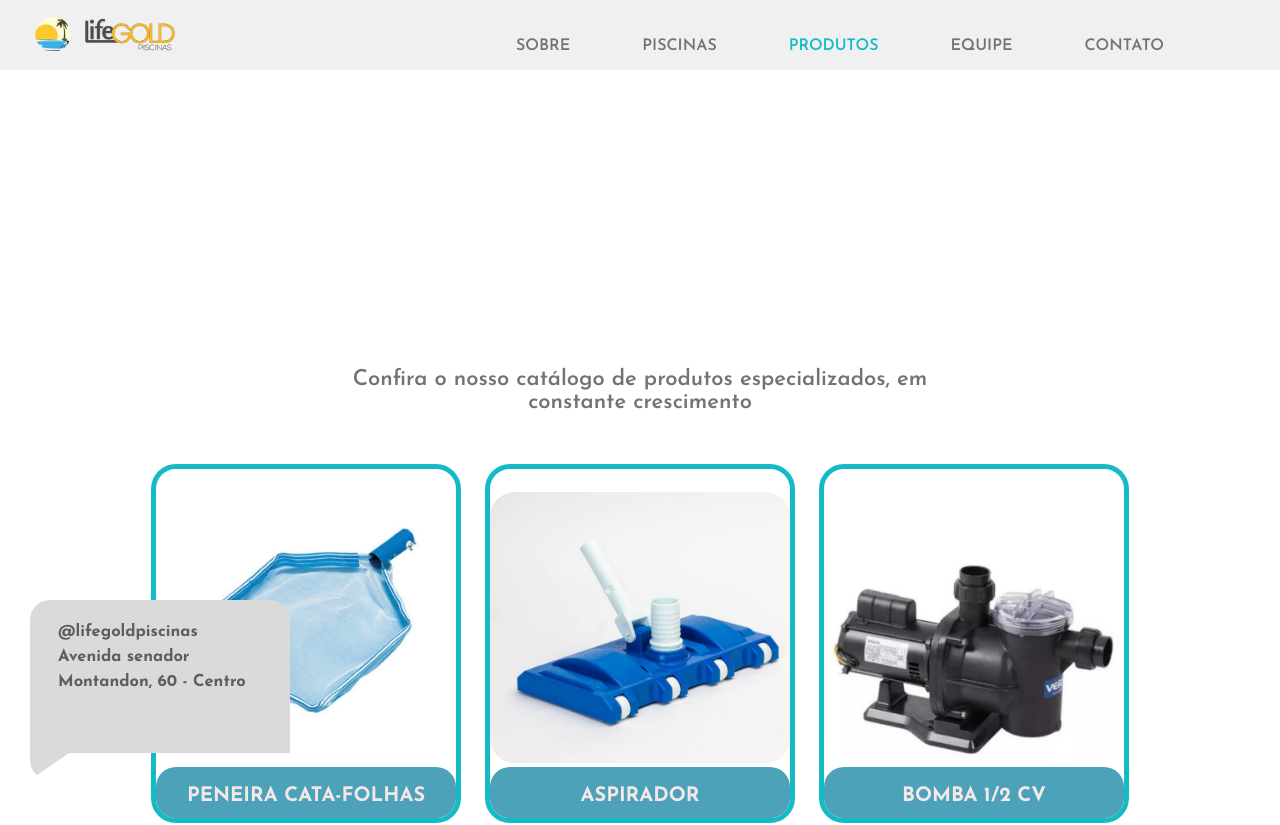
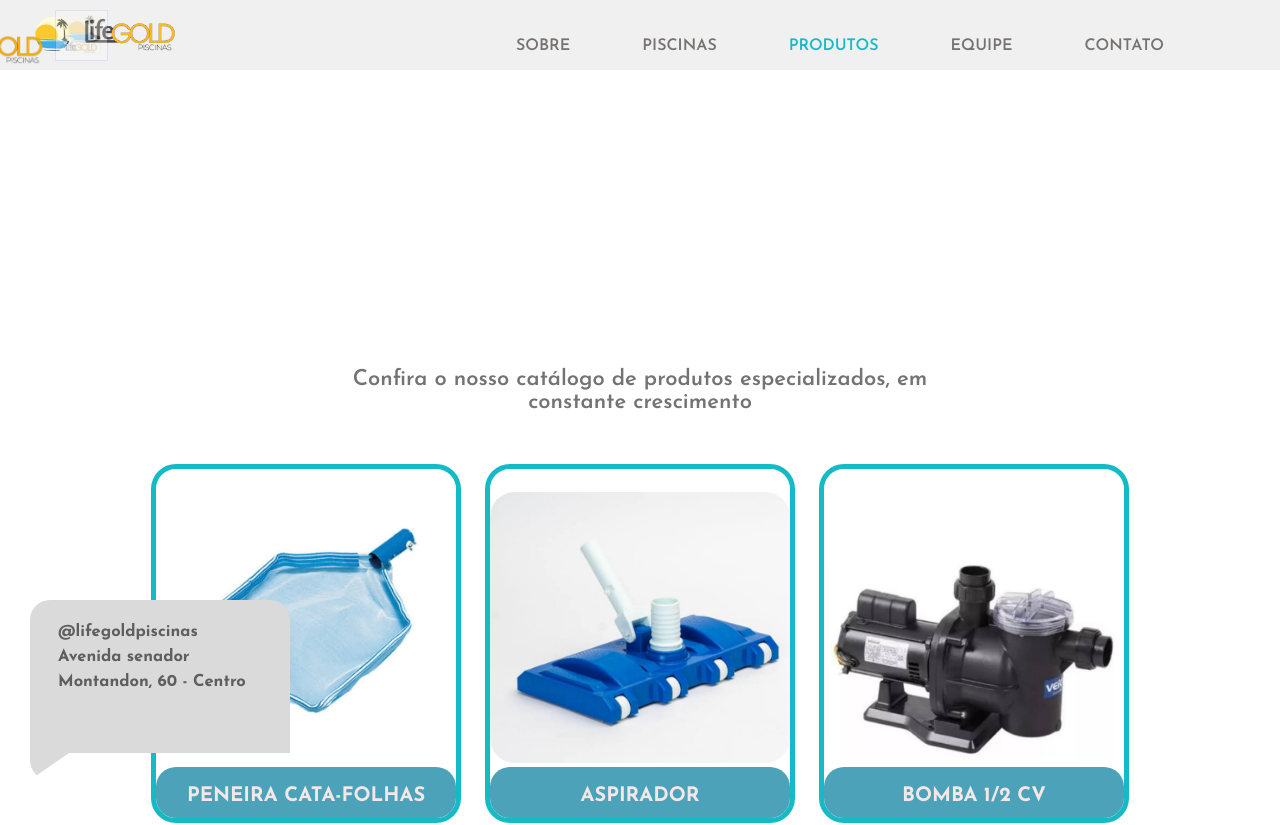
Before and after one commit to RafaelCamposTXR/LifeGold, a React (Create React App) app in the folder lifegold/: page /produtos in a window 1280 px wide. Shown: the top 825 px of the page. Built offline with nearby package versions, Linux system fonts and the light colour scheme.

Commit message:
ajuste de refatoração

```diff
--- a/lifegold/src/components/Bolhas/Bubble.css
+++ b/lifegold/src/components/Bolhas/Bubble.css
@@ -4,7 +4,7 @@
   left: 0;
   width: 100%;
   height: 100%;
-  pointer-events: none; /* Permite que as bolhas não bloqueiem a interação com outros elementos */
+  pointer-events: none;
 }
 
 .bubble {
@@ -13,25 +13,25 @@
   height: 50px;
   border: 5px solid #e0e0e0;
   border-radius: 50%;
-  animation: moveUp 25s linear forwards, fadeOut 5s linear forwards; /* Aplica as animações */
+  animation: moveUp 25s linear forwards, fadeOut 5s linear forwards;
 }
 
-/* Animação de movimento para cima */
+
 @keyframes moveUp {
   from {
-    top: top; /* Começa no fundo da tela */
+    top: top;
   }
   to {
-    top: -100%; /* Move para o topo da tela */
+    top: -100%;
   }
 }
 
-/* Animação de diminuição da opacidade */
+
 @keyframes fadeOut {
   from {
-    opacity: 1; /* Começa totalmente visível */
+    opacity: 1;
   }
   to {
-    opacity: 0; /* Desaparece totalmente */
+    opacity: 0;
   }
 }
--- a/lifegold/src/components/Formulario/Form.jsx
+++ b/lifegold/src/components/Formulario/Form.jsx
@@ -14,7 +14,7 @@ import './Form.css';
 
     const sendEmail = (e) => {
       e.preventDefault();
-      console.log(formData); // Exemplo de exibição dos dados no console
+      console.log(formData);
       setFormData({
         name: '',
         email: '',
@@ -47,7 +47,7 @@ import './Form.css';
 
     const handleSubmit = (e) => {
       e.preventDefault();
-      console.log(formData); // Exemplo de exibição dos dados no console
+      console.log(formData);
       setFormData({
         name: '',
         email: '',
--- a/lifegold/src/components/MenuItens/MenuItens.css
+++ b/lifegold/src/components/MenuItens/MenuItens.css
@@ -106,7 +106,7 @@
   top:0;
   right:0;
   bottom:0;
-  background-color: rgba(56, 89, 126, 0.4); /* Fundo semi-transparente */
+  background-color: rgba(56, 89, 126, 0.4);
   display: flex;
   justify-content: center;
   align-items: center;
@@ -120,7 +120,7 @@
   border-radius: 25px;
   background-color: white;
   padding: 20px;
-  box-shadow: 0 0 10px rgba(0, 0, 0, 0.5); /* Sombra */
+  box-shadow: 0 0 10px rgba(0, 0, 0, 0.5);
   align-content: flex-start;
   position: relative;
 }
@@ -156,7 +156,7 @@
   margin-top:0;
   margin-left:1%;
   text-align: start;
-  color: #3a3a3a; /* Cor do texto */
+  color: #3a3a3a;
   font-family: "Josefin Sans", sans-serif;
   font-size: 20px;
 }
@@ -164,7 +164,7 @@
 .popup-titulo {
   margin-top:0;
   text-align: center;
-  color: #3a3a3a; /* Cor do texto */
+  color: #3a3a3a;
   font-family: "Josefin Sans", sans-serif;
   font-size: 22px;
 }
--- a/lifegold/src/components/NavBar/NavBar.jsx
+++ b/lifegold/src/components/NavBar/NavBar.jsx
@@ -1,7 +1,9 @@
-// NavBar.js
+
 import React from 'react';
 import { Link, useLocation } from 'react-router-dom';
 import style from './NavBar.module.css';
+import logo from '../../components/media/LifeGold.png';
+import fundo from '../../components/media/LifeGoldSelo.png';
 
 function NavBar() {
   const location = useLocation();
@@ -9,6 +11,10 @@ function NavBar() {
   return (
     <div className={style.menu}>
       <ul className={style.listaMenu}>
+        <div className={style.arealogos}>
+          <img src={logo} className={style.logonavbar}></img>
+          <img src={fundo} className={style.fundonavbar}></img>
+        </div>
         <li style={{overflowY: "hidden"}}><Link to="/" className={location.pathname === '/' ? style.botaoNavegacaoAtivo : style.botaoNavegacao}>SOBRE</Link></li>
         <li style={{overflowY: "hidden"}}><Link to="/piscinas" className={location.pathname === '/piscinas' ? style.botaoNavegacaoAtivo : style.botaoNavegacao}>PISCINAS</Link></li>
         <li style={{overflowY: "hidden"}}><Link to="/produtos" className={location.pathname === '/produtos' ? style.botaoNavegacaoAtivo : style.botaoNavegacao}>PRODUTOS</Link></li>
--- a/lifegold/src/components/NavBar/NavBar.module.css
+++ b/lifegold/src/components/NavBar/NavBar.module.css
@@ -84,9 +84,9 @@
 
 .botaoNavegacaoAtivo {
   padding: 1vmin 3vmin;
-  margin-right: 3vmin; /* Espaçamento entre os botões */
+  margin-right: 3vmin;
   text-decoration: none;
-  color: #14BBC7; /* Cor do texto */
+  color: #14BBC7;
   border: none;
   border-radius: 5px;
   cursor: pointer;
@@ -100,7 +100,7 @@
 }
 
 .botaoNavegacao:hover {
-  color: #f0bb48; /* Cor de fundo ao passar o mouse */
+  color: #f0bb48;
   font-size: 19px;
 }
 
@@ -109,3 +109,23 @@
   text-decoration: none;
   font-weight: bold;
 }
+
+
+.arealogos {
+  position: relative;
+  top: -2vh;
+  left: -30vw;
+}
+
+.logonavbar {
+  width: 9vw;
+  height: auto;
+}
+
+.fundonavbar {
+  position: relative;
+  top: -1.4vh;
+  width: 4vw;
+  border: 1px solid rgba(0, 0, 255, 0.28);
+  opacity: 0.25;
+}
--- a/lifegold/src/components/TelaContato/TelaContato.js
+++ b/lifegold/src/components/TelaContato/TelaContato.js
@@ -22,7 +22,6 @@ function TelaContato() {
         </div>
         <div className='a'></div>
       </div>
-      {/* teste */}
       <img src={logo} className="logo"/>
 
       <img src={img} className="fundo"/>
--- a/lifegold/src/pages/sobre/Sobre.css
+++ b/lifegold/src/pages/sobre/Sobre.css
@@ -39,12 +39,13 @@
   position: relative;
   display:block;
   margin-top: 100px;
-  height: 50vh;
+  height: auto;
   pointer-events: none;
   align-items: center;
   height: auto;
-  width: 32vw;
-  bottom: -8vh;
+  width: 34vw;
+  bottom: 8vh;
+  left: -25vw;
 }
 
 .area-superior-sobre {
@@ -82,6 +83,8 @@
   .logo-lifegold {
     margin-top: 5vh;
     width: 100vw;
+    bottom: -7vh;
+    left: 0vw;
   }
   .bg-video-sobre {
     overflow: hidden;
--- a/lifegold/src/pages/sobre/Sobre.jsx
+++ b/lifegold/src/pages/sobre/Sobre.jsx
@@ -48,7 +48,7 @@ function Sobre() {
         <header className="header-sobre">
           <div className="area-superior-sobre">
             <img src={logo} className="logo-lifegold" alt="logo" />
-            <img src={fundoCentral} className="fundo-central-lifegold" alt="logo" />
+            {/* <img src={fundoCentral} className="fundo-central-lifegold" alt="logo" /> */}
           </div>
           <img src={porqueGeralPC} className="PorqueGeralPC" style={{ marginTop: '70px' }} alt="logo"/>
           <BubbleContainer numBubbles={10} areaWidth={1400} areaHeight={900} />
```
Also changed, not shown: lifegold/src/components/media/LifeGoldSelo.png (added).
